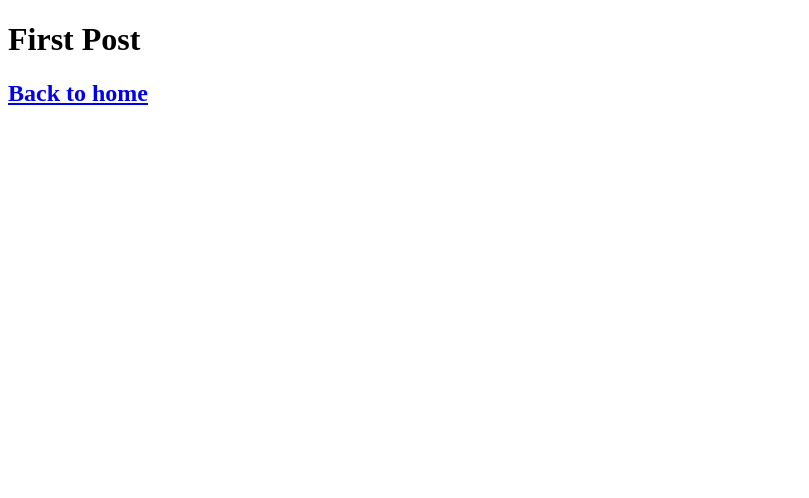
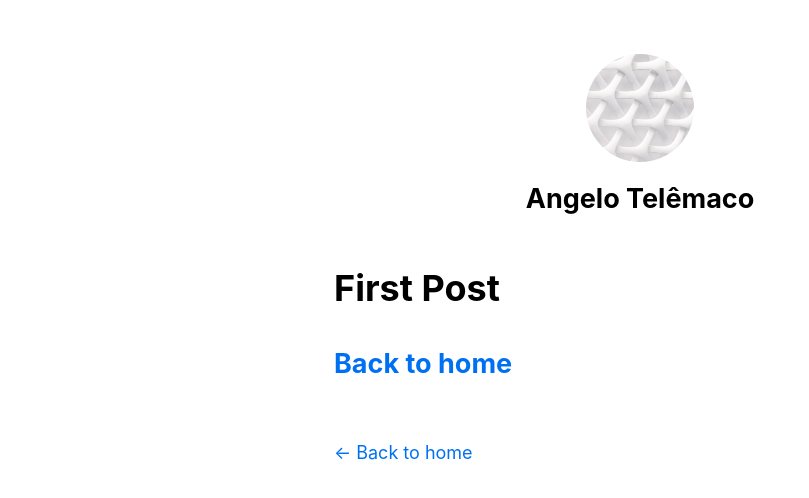
Before and after one commit to telemacowill/nextjs-blog, a Next.js app: page /posts/first-post in a window 1280 px wide. Shown: the top 498 px of the page, without its empty margins (0-809 px from the left). Built offline with nearby package versions, Linux system fonts and the light colour scheme.

Commit message:
learning - global.css and local

```diff
--- a/components/layout.js
+++ b/components/layout.js
@@ -1,5 +1,69 @@
+import Head from 'next/head';
+import Image from 'next/image';
 import styles from './layout.module.css';
+import utilStyles from '../styles/utils.module.css';
+import Link from 'next/link';
 
-export default function Layout({ children }) {
-    return <div>{children}</div>;
+const name = 'Angelo Telêmaco';
+export const siteTitle = 'Next.js Sample Website';
+
+export default function Layout({ children, home }) {
+  return (
+    <div className={styles.container}>
+      <Head>
+        <link rel="icon" href="/favicon.ico" />
+        <meta
+          name="description"
+          content="Learn how to build a personal website using Next.js"
+        />
+        <meta
+          property="og:image"
+          content={`https://og-image.vercel.app/${encodeURI(
+            siteTitle,
+          )}.png?theme=light&md=0&fontSize=75px&images=https%3A%2F%2Fassets.vercel.com%2Fimage%2Fupload%2Ffront%2Fassets%2Fdesign%2Fnextjs-black-logo.svg`}
+        />
+        <meta name="og:title" content={siteTitle} />
+        <meta name="twitter:card" content="summary_large_image" />
+      </Head>
+      <header className={styles.header}>
+        {home ? (
+          <>
+            <Image
+              priority
+              src="/images/profile.jpg"
+              className={utilStyles.borderCircle}
+              height={144}
+              width={144}
+              alt=""
+            />
+            <h1 className={utilStyles.heading2Xl}>{name}</h1>
+          </>
+        ) : (
+          <>
+            <Link href="/">
+              <Image
+                priority
+                src="/images/profile.jpg"
+                className={utilStyles.borderCircle}
+                height={108}
+                width={108}
+                alt=""
+              />
+            </Link>
+            <h2 className={utilStyles.headingLg}>
+              <Link href="/" className={utilStyles.colorInherit}>
+                {name}
+              </Link>
+            </h2>
+          </>
+        )}
+      </header>
+      <main>{children}</main>
+      {!home && (
+        <div className={styles.backToHome}>
+          <Link href="/">← Back to home</Link>
+        </div>
+      )}
+    </div>
+  );
 }
--- a/components/layout.module.css
+++ b/components/layout.module.css
@@ -1,5 +1,15 @@
 .container {
-    max-width: 36rem;
-    padding: 0 1rem;
-    margin: 3rem auto 6rem;
-  }
+  max-width: 36rem;
+  padding: 0 1rem;
+  margin: 3rem auto 6rem;
+}
+
+.header {
+  display: flex;
+  flex-direction: column;
+  align-items: center;
+}
+
+.backToHome {
+  margin: 3rem 0 0;
+}
--- /dev/null
+++ b/pages/_app.js
@@ -0,0 +1,6 @@
+// 'pages/_app.js'
+import '../styles/global.css';
+
+export default function App({ Component, pageProps }) {
+    return <Component {...pageProps} />;
+  }
--- a/styles/global.css
+++ b/styles/global.css
@@ -2,31 +2,26 @@
 body {
   padding: 0;
   margin: 0;
-  font-family:
-    Inter,
-    -apple-system,
-    BlinkMacSystemFont,
-    Segoe UI,
-    Roboto,
-    Oxygen,
-    Ubuntu,
-    Cantarell,
-    Fira Sans,
-    Droid Sans,
-    Helvetica Neue,
-    sans-serif;
-}
-
-a {
-  color: inherit;
-  text-decoration: none;
+  font-family: -apple-system, BlinkMacSystemFont, Segoe UI, Roboto, Oxygen, Ubuntu,
+    Cantarell, Fira Sans, Droid Sans, Helvetica Neue, sans-serif;
+  line-height: 1.6;
+  font-size: 18px;
 }
 
 * {
   box-sizing: border-box;
 }
 
+a {
+  color: #0070f3;
+  text-decoration: none;
+}
+
+a:hover {
+  text-decoration: underline;
+}
+
 img {
   max-width: 100%;
-  height: auto;
+  display: block;
 }
--- /dev/null
+++ b/styles/utils.module.css
@@ -0,0 +1,52 @@
+.heading2Xl {
+    font-size: 2.5rem;
+    line-height: 1.2;
+    font-weight: 800;
+    letter-spacing: -0.05rem;
+    margin: 1rem 0;
+  }
+
+  .headingXl {
+    font-size: 2rem;
+    line-height: 1.3;
+    font-weight: 800;
+    letter-spacing: -0.05rem;
+    margin: 1rem 0;
+  }
+
+  .headingLg {
+    font-size: 1.5rem;
+    line-height: 1.4;
+    margin: 1rem 0;
+  }
+
+  .headingMd {
+    font-size: 1.2rem;
+    line-height: 1.5;
+  }
+
+  .borderCircle {
+    border-radius: 9999px;
+  }
+
+  .colorInherit {
+    color: inherit;
+  }
+
+  .padding1px {
+    padding-top: 1px;
+  }
+
+  .list {
+    list-style: none;
+    padding: 0;
+    margin: 0;
+  }
+
+  .listItem {
+    margin: 0 0 1.25rem;
+  }
+
+  .lightText {
+    color: #666;
+  }
```
Also changed, not shown: pages/index.js (+11 -123 lines), public/vercel.svg (added).
